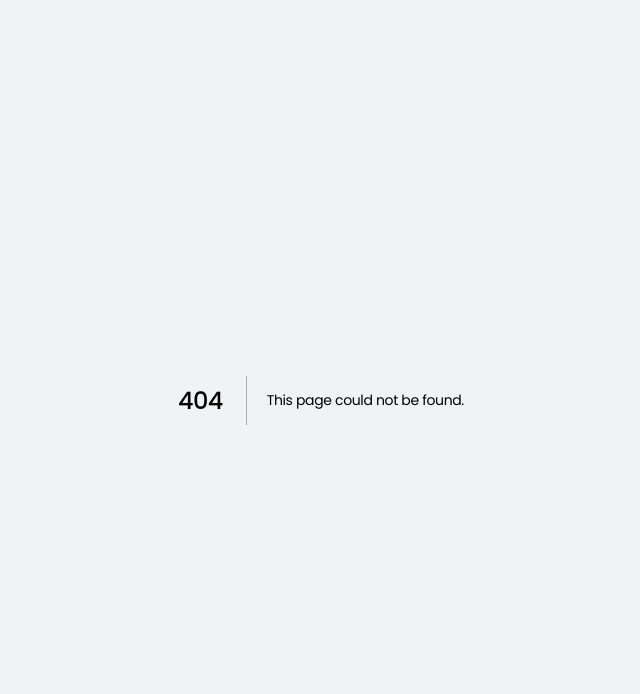
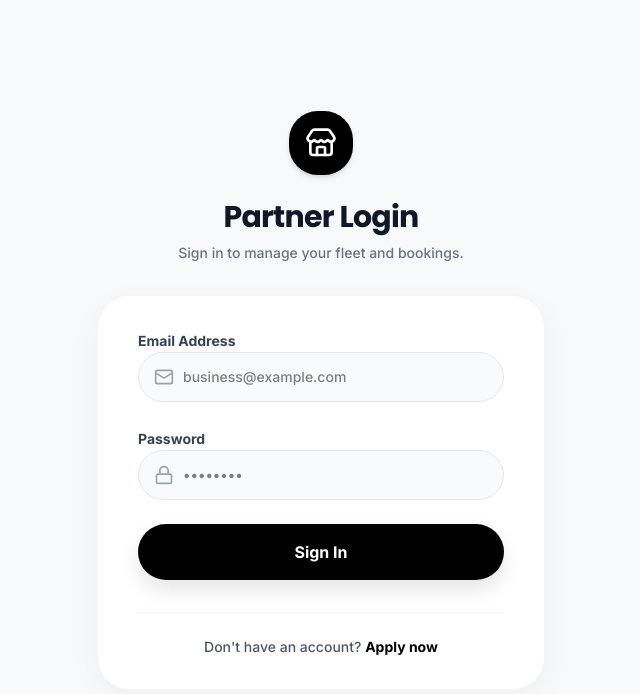
Before and after one commit to thebikerentalbali/thebikerentalbalinew, a Next.js app: page /partnerportal/login in a window 1280 px wide. Before the commit this address had no page. Shown: the top 694 px of the page, without its empty margins (319-959 px from the left). Built offline with nearby package versions, Linux system fonts and the light colour scheme; no server answers.

Commit message:
feat: complete vendor auth flow with signup, login, and admin approval

```diff
--- a/src/app/admindashboard/page.tsx
+++ b/src/app/admindashboard/page.tsx
@@ -1,8 +1,9 @@
 "use client"
 
-import { useState } from "react"
-import { Users, Bike, DollarSign, Settings, Bell, Search, Store, BarChart3, Home, ChevronRight, TrendingUp, CalendarDays, MoreVertical, Filter, ArrowUpRight, CheckCircle2, AlertCircle, Menu, UserCheck, MoreHorizontal } from "lucide-react"
+import { useState, useEffect } from "react"
+import { Users, Bike, DollarSign, Settings, Bell, Search, Store, BarChart3, Home, ChevronRight, TrendingUp, CalendarDays, MoreVertical, Filter, ArrowUpRight, CheckCircle2, AlertCircle, Menu, UserCheck, MoreHorizontal, Loader2 } from "lucide-react"
 import Link from "next/link"
+import { createClient } from "@/lib/supabase/client"
 
 export default function AdminDashboard() {
   const [activeTab, setActiveTab] = useState("home")
@@ -11,8 +12,41 @@ export default function AdminDashboard() {
   const [expandedPendingVendorId, setExpandedPendingVendorId] = useState<number | null>(null)
   const [isMobileMenuOpen, setIsMobileMenuOpen] = useState(false)
 
-  // Mock Data
-  const mockPendingVendors: any[] = []
+  // Real Data
+  const [pendingVendors, setPendingVendors] = useState<any[]>([])
+  const [isLoadingApprovals, setIsLoadingApprovals] = useState(false)
+  const supabase = createClient()
+
+  useEffect(() => {
+    fetchPendingVendors()
+  }, [])
+
+  const fetchPendingVendors = async () => {
+    setIsLoadingApprovals(true)
+    const { data, error } = await supabase
+      .from('vendors')
+      .select('*')
+      .eq('status', 'pending')
+      .order('created_at', { ascending: false })
+
+    if (!error && data) {
+      setPendingVendors(data)
+    }
+    setIsLoadingApprovals(false)
+  }
+
+  const handleApprove = async (id: number) => {
+    const { error } = await supabase
+      .from('vendors')
+      .update({ status: 'approved' })
+      .eq('id', id)
+
+    if (!error) {
+      setPendingVendors(prev => prev.filter(v => v.id !== id))
+    } else {
+      alert("Error approving vendor: " + error.message)
+    }
+  }
 
   const mockVendors: any[] = []
 
@@ -42,7 +76,7 @@ export default function AdminDashboard() {
           <button onClick={() => setActiveTab('approvals')} className={`w-full flex items-center gap-3 px-4 py-3.5 rounded-2xl transition-colors relative ${activeTab === 'approvals' ? 'bg-white/10 text-white shadow-sm shadow-white/5' : 'text-gray-400 hover:text-white hover:bg-white/5'}`}>
             <UserCheck className="w-5 h-5" />
             <span className="font-semibold text-[15px]">Approvals</span>
-            <span className="absolute right-4 bg-yellow-500 text-black text-[10px] font-bold px-2 py-0.5 rounded-full">{mockPendingVendors.length}</span>
+            <span className="absolute right-4 bg-yellow-500 text-black text-[10px] font-bold px-2 py-0.5 rounded-full">{pendingVendors.length}</span>
           </button>
           <button onClick={() => setActiveTab('vendors')} className={`w-full flex items-center gap-3 px-4 py-3.5 rounded-2xl transition-colors ${activeTab === 'vendors' ? 'bg-white/10 text-white shadow-sm shadow-white/5' : 'text-gray-400 hover:text-white hover:bg-white/5'}`}>
             <Store className="w-5 h-5" />
@@ -293,14 +327,20 @@ export default function AdminDashboard() {
           <div className="p-5 md:px-8 md:pb-12 animate-in fade-in">
             <div className="space-y-4">
               <div className="grid grid-cols-1 gap-4">
-                {mockPendingVendors.map(vendor => {
+                {isLoadingApprovals ? (
+                  <div className="flex justify-center p-10"><Loader2 className="w-8 h-8 animate-spin text-gray-400" /></div>
+                ) : pendingVendors.length === 0 ? (
+                  <div className="bg-white rounded-[24px] border border-gray-100 p-10 text-center">
+                    <p className="text-gray-500 font-medium">No pending approvals.</p>
+                  </div>
+                ) : pendingVendors.map(vendor => {
                   const isExpanded = expandedPendingVendorId === vendor.id;
                   return (
                     <div key={vendor.id} className="bg-white rounded-[24px] border border-gray-100 shadow-sm flex flex-col overflow-hidden transition-all duration-300 hover:border-gray-200">
                       <div className="p-5 flex flex-col xl:flex-row xl:items-center justify-between gap-4">
                         <div className="flex gap-4 items-center cursor-pointer flex-1 min-w-0" onClick={() => setExpandedPendingVendorId(isExpanded ? null : vendor.id)}>
-                          <div className={`w-12 h-12 rounded-xl flex items-center justify-center font-black text-lg bg-${vendor.color}-100 text-${vendor.color}-700 shrink-0`}>
-                            {vendor.initials}
+                          <div className={`w-12 h-12 rounded-xl flex items-center justify-center font-black text-lg bg-blue-100 text-blue-700 shrink-0`}>
+                            {(vendor.name || "V").substring(0, 2).toUpperCase()}
                           </div>
                           <div className="flex-1 min-w-0">
                             <div className="flex items-center justify-between">
@@ -310,11 +350,11 @@ export default function AdminDashboard() {
                               </div>
                             </div>
                             <div className="flex flex-col lg:flex-row lg:items-center gap-1 lg:gap-3 text-xs font-medium text-gray-500 mt-1 flex-wrap">
-                              <span className="flex items-center gap-1 shrink-0"><Store className="w-3 h-3" /> {vendor.location}</span>
+                              <span className="flex items-center gap-1 shrink-0"><Store className="w-3 h-3" /> {vendor.address || "Unknown"}</span>
                               <span className="hidden lg:inline text-gray-300 shrink-0">•</span>
                               <span className="truncate">{vendor.email}</span>
                               <span className="hidden lg:inline text-gray-300 shrink-0">•</span>
-                              <span className="shrink-0">Applied {vendor.appliedDate}</span>
+                              <span className="shrink-0">Applied {new Date(vendor.created_at).toLocaleDateString()}</span>
                             </div>
                           </div>
                           <div className={`hidden xl:flex p-1.5 rounded-full transition-transform shrink-0 ${isExpanded ? 'rotate-90 bg-gray-100' : 'bg-gray-50 hover:bg-gray-100'}`}>
@@ -322,7 +362,7 @@ export default function AdminDashboard() {
                           </div>
                         </div>
                         <div className="flex flex-row items-center gap-2 w-full xl:w-auto mt-2 xl:mt-0 pt-3 xl:pt-0 border-t border-gray-100 xl:border-none shrink-0">
-                          <button className="flex-1 xl:flex-none bg-black text-white px-5 py-2.5 rounded-xl text-sm font-bold hover:bg-gray-800 transition-colors shadow-sm">Approve</button>
+                          <button onClick={() => handleApprove(vendor.id)} className="flex-1 xl:flex-none bg-black text-white px-5 py-2.5 rounded-xl text-sm font-bold hover:bg-gray-800 transition-colors shadow-sm">Approve</button>
                           <button className="flex-1 xl:flex-none bg-gray-100 text-gray-700 px-5 py-2.5 rounded-xl text-sm font-bold hover:bg-gray-200 transition-colors">Reject</button>
                         </div>
                       </div>
@@ -333,15 +373,15 @@ export default function AdminDashboard() {
                           <div className="grid grid-cols-1 md:grid-cols-3 gap-6">
                             <div>
                               <p className="text-xs font-medium text-gray-500 mb-1">Contact Phone</p>
-                              <p className="font-semibold text-gray-900 text-sm">{vendor.phone}</p>
+                              <p className="font-semibold text-gray-900 text-sm">N/A</p>
                             </div>
                             <div>
                               <p className="text-xs font-medium text-gray-500 mb-1">Document Status</p>
-                              <p className={`font-semibold text-sm ${vendor.documents.includes('Pending') ? 'text-yellow-600' : 'text-green-600'}`}>{vendor.documents}</p>
+                              <p className="font-semibold text-sm text-yellow-600">Pending</p>
                             </div>
                             <div>
                               <p className="text-xs font-medium text-gray-500 mb-1">Intended Fleet</p>
-                              <p className="font-semibold text-gray-900 text-sm">{vendor.fleetIntent}</p>
+                              <p className="font-semibold text-gray-900 text-sm">Unknown</p>
                             </div>
                           </div>
                         </div>
@@ -580,9 +620,9 @@ export default function AdminDashboard() {
               <UserCheck className="w-6 h-6" />
             </div>
             <span className="text-[10px] font-bold">Approvals</span>
-            {mockPendingVendors.length > 0 && (
-              <span className="absolute top-1 right-2 bg-yellow-500 text-black text-[10px] font-bold w-4 h-4 flex items-center justify-center rounded-full border border-white">
-                {mockPendingVendors.length}
+            {pendingVendors.length > 0 && (
+              <span className="absolute top-2 right-2 w-4 h-4 bg-yellow-500 text-black text-[9px] font-bold rounded-full flex items-center justify-center border-2 border-white">
+                {pendingVendors.length}
               </span>
             )}
           </button>
--- /dev/null
+++ b/src/app/partnerportal/login/page.tsx
@@ -0,0 +1,139 @@
+"use client"
+
+import { useState } from "react"
+import Link from "next/link"
+import { useRouter } from "next/navigation"
+import { Mail, Lock, Loader2, Store } from "lucide-react"
+import { createClient } from "@/lib/supabase/client"
+
+export default function PartnerLogin() {
+  const [email, setEmail] = useState("")
+  const [password, setPassword] = useState("")
+  const [isSubmitting, setIsSubmitting] = useState(false)
+  const [errorMsg, setErrorMsg] = useState("")
+
+  const router = useRouter()
+  const supabase = createClient()
+
+  const handleLogin = async (e: React.FormEvent) => {
+    e.preventDefault()
+    setIsSubmitting(true)
+    setErrorMsg("")
+
+    const { data: authData, error: authError } = await supabase.auth.signInWithPassword({
+      email,
+      password,
+    })
+
+    if (authError) {
+      setErrorMsg(authError.message)
+      setIsSubmitting(false)
+      return
+    }
+
+    if (authData.user) {
+      // Check vendor status
+      const { data: vendorData, error: vendorError } = await supabase
+        .from("vendors")
+        .select("status")
+        .eq("auth_id", authData.user.id)
+        .single()
+
+      if (vendorError || !vendorData) {
+        setErrorMsg("Vendor profile not found.")
+        await supabase.auth.signOut()
+      } else if (vendorData.status === "pending") {
+        setErrorMsg("Your account is still pending admin approval. We will notify you once approved.")
+        await supabase.auth.signOut()
+      } else if (vendorData.status === "approved") {
+        router.push("/partnerportal")
+      } else {
+        setErrorMsg("Your account is inactive.")
+        await supabase.auth.signOut()
+      }
+    }
+
+    setIsSubmitting(false)
+  }
+
+  return (
+    <div className="min-h-screen bg-[#F8F9FA] flex flex-col justify-center py-12 px-4 sm:px-6 lg:px-8">
+      <div className="sm:mx-auto sm:w-full sm:max-w-md">
+        <Link href="/" className="flex justify-center mb-6">
+          <div className="w-16 h-16 bg-black rounded-2xl flex items-center justify-center shadow-md hover:scale-105 transition-transform">
+            <Store className="w-8 h-8 text-white" />
+          </div>
+        </Link>
+        <h2 className="mt-2 text-center text-3xl font-black text-gray-900 tracking-tight">
+          Partner Login
+        </h2>
+        <p className="mt-2 text-center text-sm text-gray-500 font-medium">
+          Sign in to manage your fleet and bookings.
+        </p>
+      </div>
+
+      <div className="mt-8 sm:mx-auto sm:w-full sm:max-w-md">
+        <div className="bg-white py-8 px-4 shadow-[0_8px_30px_rgb(0,0,0,0.04)] sm:rounded-[32px] sm:px-10 border border-gray-100">
+          <form className="space-y-6" onSubmit={handleLogin}>
+            <div className="space-y-1.5">
+              <label className="text-sm font-bold text-gray-700">Email Address</label>
+              <div className="relative">
+                <div className="absolute inset-y-0 left-0 pl-4 flex items-center pointer-events-none">
+                  <Mail className="h-5 w-5 text-gray-400" />
+                </div>
+                <input
+                  type="email"
+                  required
+                  value={email}
+                  onChange={(e) => setEmail(e.target.value)}
+                  className="w-full pl-11 pr-4 py-3.5 bg-gray-50 border border-gray-200 rounded-2xl text-sm font-medium focus:outline-none focus:ring-2 focus:ring-black focus:bg-white transition-all"
+                  placeholder="business@example.com"
+                />
+              </div>
+            </div>
+
+            <div className="space-y-1.5">
+              <label className="text-sm font-bold text-gray-700">Password</label>
+              <div className="relative">
+                <div className="absolute inset-y-0 left-0 pl-4 flex items-center pointer-events-none">
+                  <Lock className="h-5 w-5 text-gray-400" />
+                </div>
+                <input
+                  type="password"
+                  required
+                  value={password}
+                  onChange={(e) => setPassword(e.target.value)}
+                  className="w-full pl-11 pr-4 py-3.5 bg-gray-50 border border-gray-200 rounded-2xl text-sm font-medium focus:outline-none focus:ring-2 focus:ring-black focus:bg-white transition-all"
+                  placeholder="••••••••"
+                />
+              </div>
+            </div>
+
+            {errorMsg && (
+              <div className="p-4 bg-red-50 border border-red-100 text-red-600 text-sm font-medium rounded-2xl leading-snug">
+                {errorMsg}
+              </div>
+            )}
+
+            <button
+              type="submit"
+              disabled={isSubmitting}
+              className="w-full bg-black disabled:bg-gray-400 text-white font-bold py-4 rounded-2xl flex items-center justify-center gap-2 hover:bg-gray-900 transition-colors shadow-[0_10px_20px_rgba(0,0,0,0.1)] disabled:shadow-none"
+            >
+              {isSubmitting ? <Loader2 className="w-5 h-5 animate-spin" /> : "Sign In"}
+            </button>
+          </form>
+
+          <div className="mt-8 pt-6 border-t border-gray-100 text-center">
+            <p className="text-sm text-gray-600 font-medium">
+              Don&apos;t have an account?{' '}
+              <Link href="/partnersignup" className="text-black font-bold hover:underline">
+                Apply now
+              </Link>
+            </p>
+          </div>
+        </div>
+      </div>
+    </div>
+  )
+}
--- a/src/app/partnerportal/page.tsx
+++ b/src/app/partnerportal/page.tsx
@@ -1,15 +1,53 @@
 "use client"
 
 import { useState, useEffect } from "react"
-import { Bike, DollarSign, CalendarDays, Settings, Bell, Search, Star, Plus, QrCode, Home, Wallet, User, ChevronRight, ChevronLeft, TrendingUp, Wrench, MoreVertical, CheckCircle2, Clock, X, ChevronDown, List, Calendar as CalendarIcon, Camera } from "lucide-react"
+import { Bike, DollarSign, CalendarDays, Settings, Bell, Search, Star, Plus, QrCode, Home, Wallet, User, ChevronRight, ChevronLeft, TrendingUp, Wrench, MoreVertical, CheckCircle2, Clock, X, ChevronDown, List, Calendar as CalendarIcon, Camera, Loader2, LogOut } from "lucide-react"
 import Link from "next/link"
+import { useRouter } from "next/navigation"
 import dynamic from "next/dynamic"
+import { createClient } from "@/lib/supabase/client"
 
 const MapPicker = dynamic(() => import('@/components/MapPicker'), { ssr: false })
 
 export default function VendorDashboard() {
   const [activeTab, setActiveTab] = useState("home")
   const [vendorLocation, setVendorLocation] = useState<[number, number]>([-8.5069, 115.2625])
+  const [vendorData, setVendorData] = useState<any>(null)
+  const [isLoading, setIsLoading] = useState(true)
+
+  const router = useRouter()
+  const supabase = createClient()
+
+  useEffect(() => {
+    async function checkAuth() {
+      const { data: { session } } = await supabase.auth.getSession()
+      if (!session) {
+        router.push('/partnerportal/login')
+        return
+      }
+
+      const { data, error } = await supabase
+        .from('vendors')
+        .select('*')
+        .eq('auth_id', session.user.id)
+        .single()
+
+      if (error || !data || data.status !== 'approved') {
+        await supabase.auth.signOut()
+        router.push('/partnerportal/login')
+        return
+      }
+
+      setVendorData(data)
+      setIsLoading(false)
+    }
+    checkAuth()
+  }, [router, supabase])
+
+  const handleLogout = async () => {
+    await supabase.auth.signOut()
+    router.push('/partnerportal/login')
+  }
 
   // Fleet State
   const [fleet, setFleet] = useState<any[]>([])
@@ -45,6 +83,15 @@ export default function VendorDashboard() {
   const handleNextMonth = () => {
     setCurrentDate(new Date(currentDate.getFullYear(), currentDate.getMonth() + 1, 1));
   };
+
+  if (isLoading) {
+    return (
+      <div className="min-h-screen bg-[#F5F7FA] flex items-center justify-center">
+        <Loader2 className="w-8 h-8 animate-spin text-gray-400" />
+      </div>
+    )
+  }
+
   return (
     <div className="min-h-screen bg-[#F5F7FA] md:flex pb-28 md:pb-0">
       {/*
@@ -89,17 +136,21 @@ export default function VendorDashboard() {
         </nav>
 
         <div className="p-6 border-t border-gray-100">
-          <div className="flex items-center gap-3 bg-gray-50 p-3 rounded-2xl border border-gray-100 cursor-pointer hover:border-gray-300 transition-colors">
+          <div className="flex items-center gap-3 bg-gray-50 p-3 rounded-2xl border border-gray-100 mb-3">
             <div className="w-10 h-10 rounded-full bg-gradient-to-tr from-yellow-400 to-orange-500 p-[2px] shrink-0">
               <div className="w-full h-full bg-white rounded-full flex items-center justify-center">
-                <span className="font-bold text-gray-800 text-xs">PR</span>
+                <span className="font-bold text-gray-800 text-xs">{(vendorData?.name || "V").charAt(0).toUpperCase()}</span>
               </div>
             </div>
             <div className="flex-1 min-w-0">
-              <p className="text-sm font-bold text-gray-900 truncate">Putu Rentals</p>
+              <p className="text-sm font-bold text-gray-900 truncate">{vendorData?.name || "Vendor"}</p>
               <p className="text-[11px] font-medium text-green-600 truncate">Verified Partner</p>
             </div>
           </div>
+          <button onClick={handleLogout} className="w-full flex items-center justify-center gap-2 bg-red-50 text-red-600 font-bold py-2.5 rounded-xl hover:bg-red-100 transition-colors text-sm">
+            <LogOut className="w-4 h-4" />
+            Logout
+          </button>
         </div>
       </aside>
 
--- a/src/app/partnersignup/page.tsx
+++ b/src/app/partnersignup/page.tsx
@@ -2,8 +2,9 @@
 
 import { useState } from "react"
 import Link from "next/link"
-import { ChevronRight, Store, User, Mail, Phone, Lock, Bike, MapPin, CheckCircle2 } from "lucide-react"
+import { ChevronRight, Store, User, Mail, Phone, Lock, Bike, MapPin, CheckCircle2, Loader2 } from "lucide-react"
 import dynamic from "next/dynamic"
+import { createClient } from "@/lib/supabase/client"
 
 // Dynamically import MapPicker to prevent SSR issues with Leaflet
 const MapPicker = dynamic(() => import('@/components/MapPicker'), { ssr: false })
@@ -21,6 +22,10 @@ export default function PartnerSignUp() {
     lat: 0,
     lng: 0
   })
+  const [isSubmitting, setIsSubmitting] = useState(false)
+  const [errorMsg, setErrorMsg] = useState("")
+
+  const supabase = createClient()
 
   const handleInputChange = (e: React.ChangeEvent<HTMLInputElement | HTMLSelectElement>) => {
     setFormData({ ...formData, [e.target.name]: e.target.value })
@@ -35,9 +40,47 @@ export default function PartnerSignUp() {
     setStep(2)
   }
 
-  const handleSubmit = (e: React.FormEvent) => {
+  const handleSubmit = async (e: React.FormEvent) => {
     e.preventDefault()
-    setStep(3)
+    setIsSubmitting(true)
+    setErrorMsg("")
+
+    // 1. Sign up the user in Supabase Auth
+    const { data: authData, error: authError } = await supabase.auth.signUp({
+      email: formData.email,
+      password: formData.password,
+    })
+
+    if (authError) {
+      setErrorMsg(authError.message)
+      setIsSubmitting(false)
+      return
+    }
+
+    if (authData.user) {
+      // 2. Insert vendor profile
+      const { error: insertError } = await supabase.from('vendors').insert({
+        auth_id: authData.user.id,
+        name: formData.companyName,
+        email: formData.email,
+        address: formData.streetAddress,
+        lat: formData.lat,
+        lng: formData.lng,
+        status: 'pending'
+      })
+
+      if (insertError) {
+        setErrorMsg("Error creating profile: " + insertError.message)
+        setIsSubmitting(false)
+        return
+      }
+
+      setStep(3)
+    } else {
+      setErrorMsg("Failed to create account")
+    }
+
+    setIsSubmitting(false)
   }
 
   return (
@@ -290,12 +333,18 @@ export default function PartnerSignUp() {
                   </div>
                 </div>
 
+                {errorMsg && (
+                  <div className="p-3 bg-red-50 border border-red-100 text-red-600 text-sm font-medium rounded-xl">
+                    {errorMsg}
+                  </div>
+                )}
+
                 <button
                   type="submit"
-                  disabled={formData.lat === 0}
+                  disabled={formData.lat === 0 || isSubmitting}
                   className="w-full bg-black disabled:bg-gray-300 text-white font-bold py-4 rounded-2xl flex items-center justify-center gap-2 hover:bg-gray-900 disabled:hover:bg-gray-300 transition-colors mt-4 shadow-[0_10px_20px_rgba(0,0,0,0.1)] disabled:shadow-none"
                 >
-                  Submit Application
+                  {isSubmitting ? <Loader2 className="w-5 h-5 animate-spin" /> : "Submit Application"}
                 </button>
               </form>
             </div>
```
